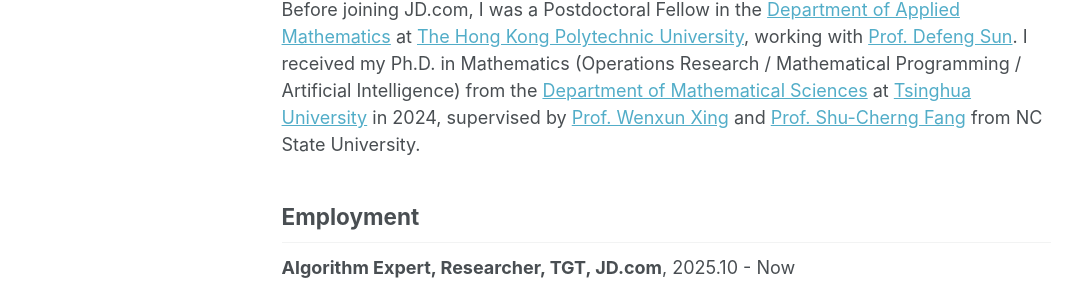
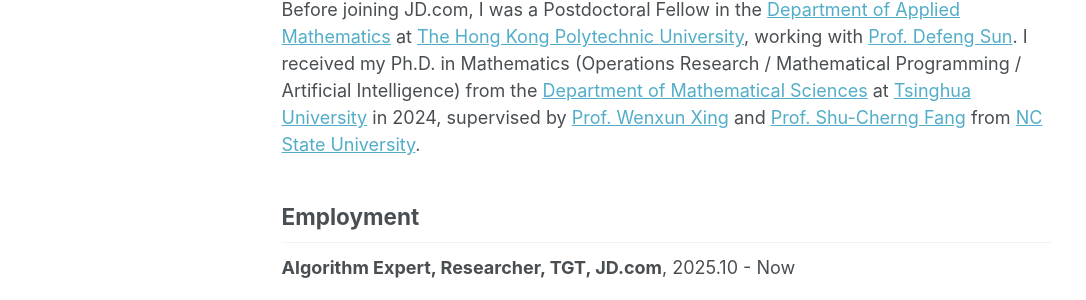
Before and after one commit to JintaoXuMath/JintaoXuMath.github.io, a Jekyll site: the page built from _pages/about.md, in a window 1280 px wide and 900 px high. Shown: the part 350-650 px from the top of the window, without its empty margins (0-1086 px from the left). Built offline with Jekyll 4.4.1, drawn with Linux system fonts in a browser that asks for light colours; part of the change alters nothing that is shown.

```diff
--- a/_pages/about.md
+++ b/_pages/about.md
@@ -11,7 +11,7 @@ redirect_from:
 
 I am an **Algorithm Expert, Researcher (Tech Genius Team, TGT) at JD.com**, working at the intersection of **Artificial Intelligence, Operations Research, and Supply Chain Optimization**. My current work focuses on building intelligent decision-making systems that combine mathematical optimization, machine learning, and large language models, with applications in inventory management, fulfillment, and large-scale combinatorial optimization.
 
-Before joining JD.com, I was a Postdoctoral Fellow in the [Department of Applied Mathematics](https://www.polyu.edu.hk/ama/) at [The Hong Kong Polytechnic University](https://www.polyu.edu.hk/), working with [Prof. Defeng Sun](https://www.polyu.edu.hk/ama/profile/dfsun/). I received my Ph.D. in Mathematics (Operations Research / Mathematical Programming / Artificial Intelligence) from the [Department of Mathematical Sciences](https://math.tsinghua.edu.cn/mathen/) at [Tsinghua University](https://www.tsinghua.edu.cn/en/) in 2024, supervised by [Prof. Wenxun Xing](https://www.genealogy.math.ndsu.nodak.edu/id.php?id=182440) and [Prof. Shu-Cherng Fang](https://ise.ncsu.edu/people/fang/) from NC State University.
+Before joining JD.com, I was a Postdoctoral Fellow in the [Department of Applied Mathematics](https://www.polyu.edu.hk/ama/) at [The Hong Kong Polytechnic University](https://www.polyu.edu.hk/), working with [Prof. Defeng Sun](https://www.polyu.edu.hk/ama/profile/dfsun/). I received my Ph.D. in Mathematics (Operations Research / Mathematical Programming / Artificial Intelligence) from the [Department of Mathematical Sciences](https://math.tsinghua.edu.cn/mathen/) at [Tsinghua University](https://www.tsinghua.edu.cn/en/) in 2024, supervised by [Prof. Wenxun Xing](https://www.genealogy.math.ndsu.nodak.edu/id.php?id=182440) and [Prof. Shu-Cherng Fang](https://ise.ncsu.edu/people/fang/) from [NC State University](https://www.ncsu.edu/).
 
 ## Employment
 
```
